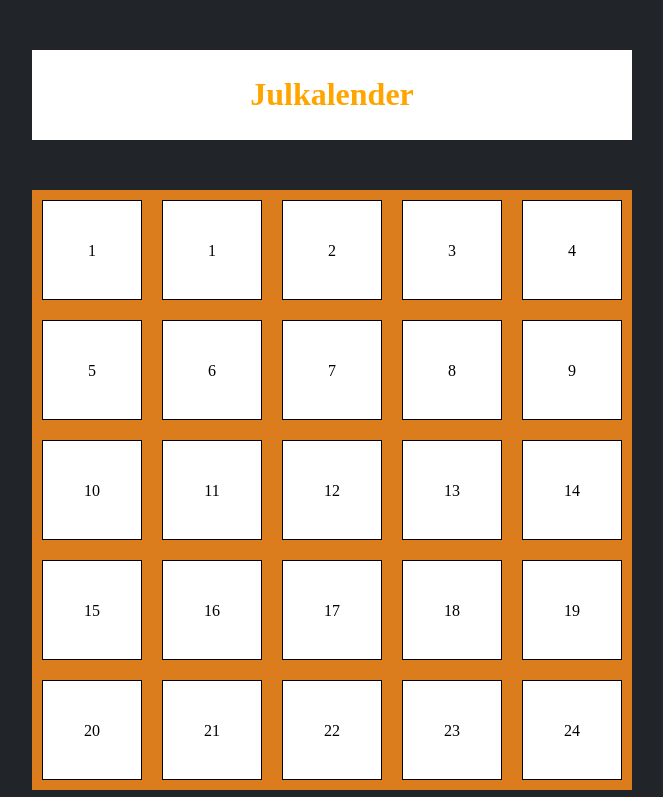
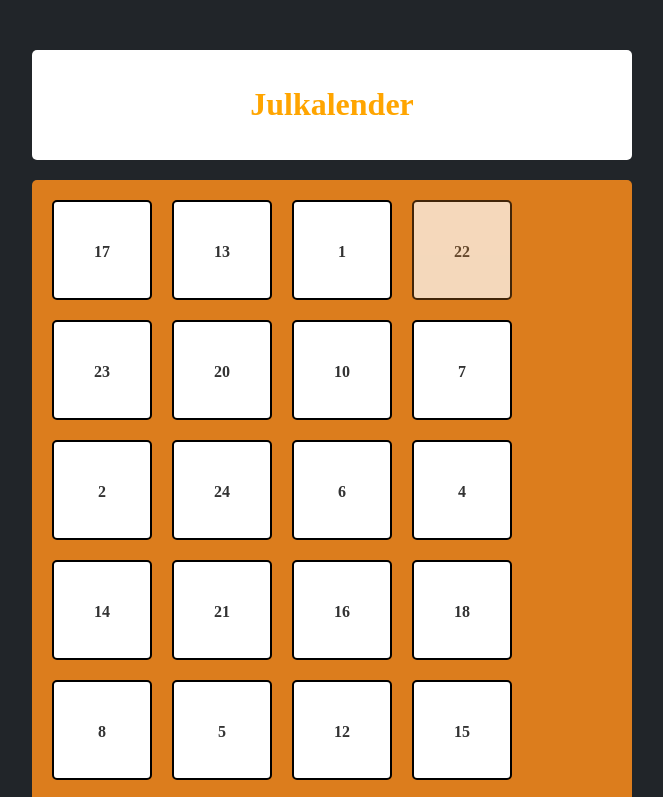
Before and after one commit to bjorkwm/novia-programmering, a plain HTML site: page del3/index.html in a window 1280 px wide. Both pictures are taken after a click on the element "22". Shown: the top 797 px of the page, without its empty margins (308-971 px from the left). Drawn offline with Linux system fonts and the light colour scheme.

Commit message:
del3- Mellancommit

```diff
--- a/del3/assets/tarjoukset.json
+++ b/del3/assets/tarjoukset.json
@@ -1,12 +1,28 @@
-{"christmasSpecials":[
-  { "label":"Läppärit -20%", "code":"ASDJKL9023" },
-  { "label":"Ilmainen toimitus", "code":"VNKJDO0987" },
-  { "label":"Muistikortit ja muistitikut puoleen hintaan", "code":"IOSDFJ872" },
-  { "label":"Geforce näytönohjaimet -30%", "code":"KLHJ8976" },
-  { "label":"Samsung 55'' televisio 399€", "code":"SDFJKL9080" },
-  { "label":"Robottipölynimuri 129€", "code":"PQWO23894" },
-  { "label":"Verkkotuotteet -40%", "code":"Doe" },
-  { "label":"1Tb SSD 49€", "code":"Doe" },
-  { "label":"Intel tuotteet -22%", "code":"Doe" },
-  { "label":"AMD 6600XT 249€", "code":"Doe" }
-]}
+{
+  "christmasSpecials": [
+    { "label": "Läppärit -20%", "code": "ASDJKL9023" },
+    { "label": "Ilmainen toimitus", "code": "VNKJDO0987" },
+    { "label": "Muistikortit ja muistitikut puoleen hintaan", "code": "IOSDFJ872" },
+    { "label": "Geforce näytönohjaimet -30%", "code": "KLHJ8976" },
+    { "label": "Samsung 55'' televisio 399€", "code": "SDFJKL9080" },
+    { "label": "Robottipölynimuri 129€", "code": "PQWO23894" },
+    { "label": "Verkkotuotteet -40%", "code": "QWER5678" },
+    { "label": "1Tb SSD 49€", "code": "TYUI9012" },
+    { "label": "Intel tuotteet -22%", "code": "ASDF3456" },
+    { "label": "AMD 6600XT 249€", "code": "ZXCV7890" },
+    { "label": "Nvidian GPU -25%", "code": "QWER1234" },
+    { "label": "Trådlöst headset -15%", "code": "TYUI5678" },
+    { "label": "Mekanisk tangentbord 79€", "code": "ASDF9012" },
+    { "label": "Gaming mus -20%", "code": "ZXCV3456" },
+    { "label": "Skärm 24'' -10%", "code": "QWER7890" },
+    { "label": "USB-kabel set 4.99€", "code": "TYUI1234" },
+    { "label": "Webcam 1080p 39€", "code": "ASDF5678" },
+    { "label": "Mikrofon -30%", "code": "ZXCV9012" },
+    { "label": "Monitor arm 49€", "code": "QWER3456" },
+    { "label": "Dockningsstation -20%", "code": "TYUI7890" },
+    { "label": "Powerbank 20000mAh 29€", "code": "ASDF1234" },
+    { "label": "USB-C hub -25%", "code": "ZXCV5678" },
+    { "label": "Skärmskydd glas 9.99€", "code": "QWER9012" },
+    { "label": "Laptop väska -15%", "code": "TYUI3456" }
+  ]
+}
--- a/del3/css/style.css
+++ b/del3/css/style.css
@@ -13,17 +13,26 @@ body {
 .calendar-door {
     width: 100px;
     height: 100px;
-	border: 1px solid black;
+    border: 2px solid black;
     text-align: center;
     line-height: 100px;
     float: left;
     margin: 10px;
     background-color: white;
-	background-size: contain;
+    background-size: cover;
+    background-position: center;
+    cursor: pointer;
+    border-radius: 5px;
+    font-weight: bold;
+}
+
+.calendar-door:hover {
+    transform: scale(1.05);
 }
 
 .door-number {
     margin: 0;
+    color: #333;
 }
 
 #calendar-container {
@@ -33,14 +42,23 @@ body {
 
 #calendar-header {
     width: 600px;
-	margin: 50px auto;
+    margin: 0 auto 20px;
     background-color: white;
     color: orange;
     text-align: center;
-	padding: 5px;
+    padding: 15px;
+    border-radius: 5px;
 }
+
 #calendar-body {
     width: 600px;
     background-color: #DC7D1D;
     overflow: auto;
+    padding: 10px;
+    border-radius: 5px;
 }
+
+.calendar-door.opened {
+    opacity: 0.7;
+    cursor: default;
+}
--- a/del3/index.html
+++ b/del3/index.html
@@ -14,7 +14,7 @@
 		</div>
 
 		<div id="calendar-body">
-			<div class="calendar-door" id="door1">1</div>
+
 		</div>
 
 	</div>
--- a/del3/js/script.js
+++ b/del3/js/script.js
@@ -1,49 +1,69 @@
 const calendarBody = document.getElementById('calendar-body');
 
-for (let i = 1; i <= 24; i++) {
-  // Vi skapar HTML för varje lucka här
-   const doorHTML = `<div class="calendar-door" id="door${i}" onclick="openDoor(${i})">
-    <p class="door-number">${i}</p>
-  </div>`;
+let rewards = [];
 
-  calendarBody.innerHTML += doorHTML;
+// Hämta JSON-filen
+fetch('assets/tarjoukset.json')
+  .then(response => response.json())
+  .then(data => {
+    rewards = data.christmasSpecials.map((item, index) => ({
+      doorNumber: index + 1,
+      message: 'Grattis!',
+      label: item.label,
+      coupon: item.code
+    }));
+    createDoors();
+    shuffleDoors();
+  })
+  .catch(error => {
+    console.error('Kunde inte läsa JSON-filen:', error);
+  });
+
+function createDoors() {
+  for (let i = 1; i <= 24; i++) {
+    const doorHTML = `
+      <div class="calendar-door" id="door${i}" onclick="openDoor(${i})">
+        <p class="door-number">${i}</p>
+      </div>
+    `;
+
+    calendarBody.innerHTML += doorHTML;
+  }
+}
+
+function shuffleDoors() {
+  const doors = Array.from(calendarBody.children);
+
+  for (let i = doors.length - 1; i > 0; i--) {
+    const j = Math.floor(Math.random() * (i + 1));
+    [doors[i], doors[j]] = [doors[j], doors[i]];
+  }
+
+  doors.forEach(door => calendarBody.appendChild(door));
 }
 
 function openDoor(doorNumber) {
-  // Funktionen kör när man klickar på en lucka
-   const today = new Date();
-  const currentDay = today.getDate(); // Hämtar dagen i månaden (1-31)
+  const today = new Date();
+  const currentDay = today.getDate();
 
   if (doorNumber > currentDay) {
     alert(`Du kan inte öppna lucka ${doorNumber} förrän den ${doorNumber} december!`);
     return;
   }
 
-  // Om vi kommer hit, är det okej att öppna luckan
   showReward(doorNumber);
 }
 
-const rewards = [
-  {
-    doorNumber: 1,
-    image: 'url-till-bild1.jpg',
-    message: 'Grattis!',
-    coupon: 'ASDJKL9023'
-  },
-  {
-    doorNumber: 2,
-    image: 'url-till-bild2.jpg',
-    message: 'Du vann!',
-    coupon: 'VNKJDO0987'
-  },
-  // ... och så vidare för alla 24 luckor
-];
+function showReward(doorNumber) {
+  const reward = rewards[doorNumber - 1];
 
-function showReward(doorNumber) {
-  const reward = rewards.find(r => r.doorNumber === doorNumber);
+  if (!reward) {
+    alert('Ingen belöning finns för denna lucka.');
+    return;
+  }
 
   const door = document.getElementById(`door${doorNumber}`);
-  door.style.backgroundImage = `url('${reward.image}')`;
+  door.classList.add('opened');
 
-  alert(`${reward.message}\n\nRabattkupong: ${reward.coupon}`);
+  alert(`${reward.message}\n\n${reward.label}\n\nRabattkupong: ${reward.coupon}`);
 }
```
Lines whose indentation alone changed are shown as unchanged.
